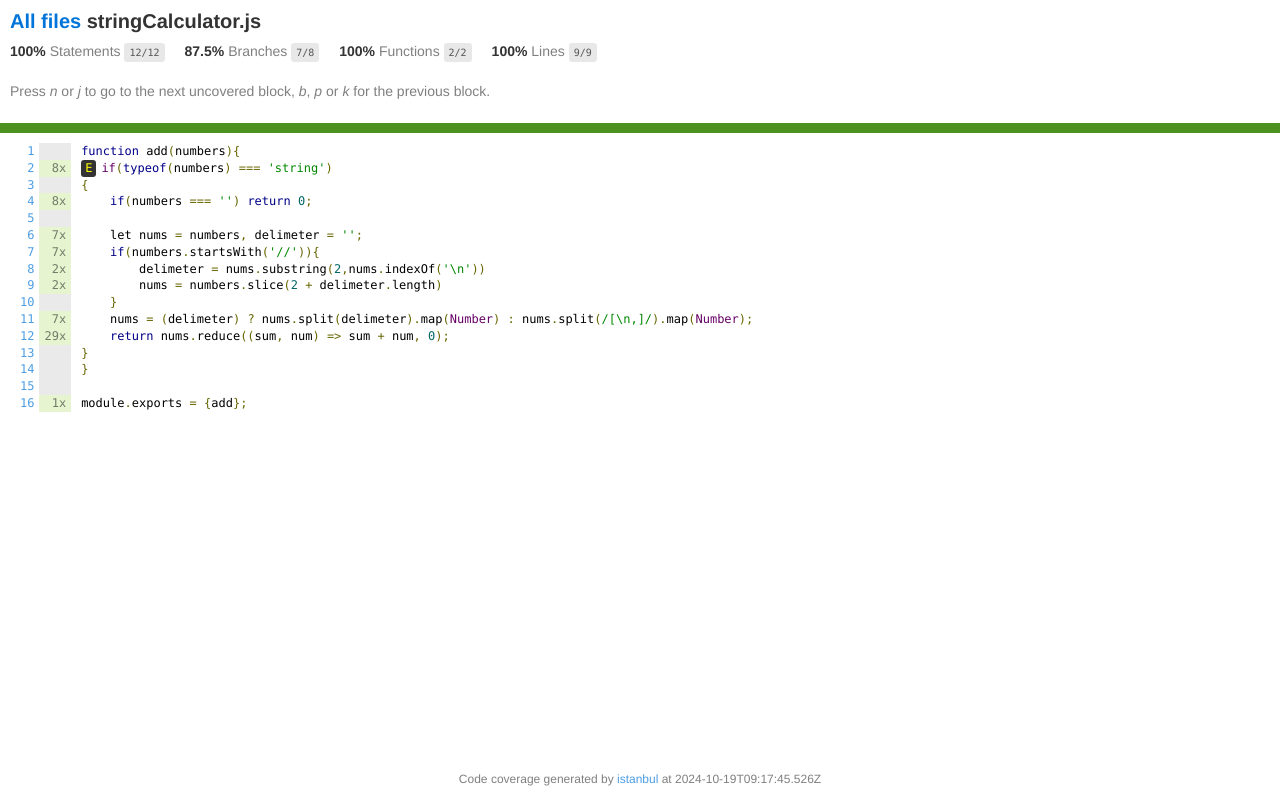
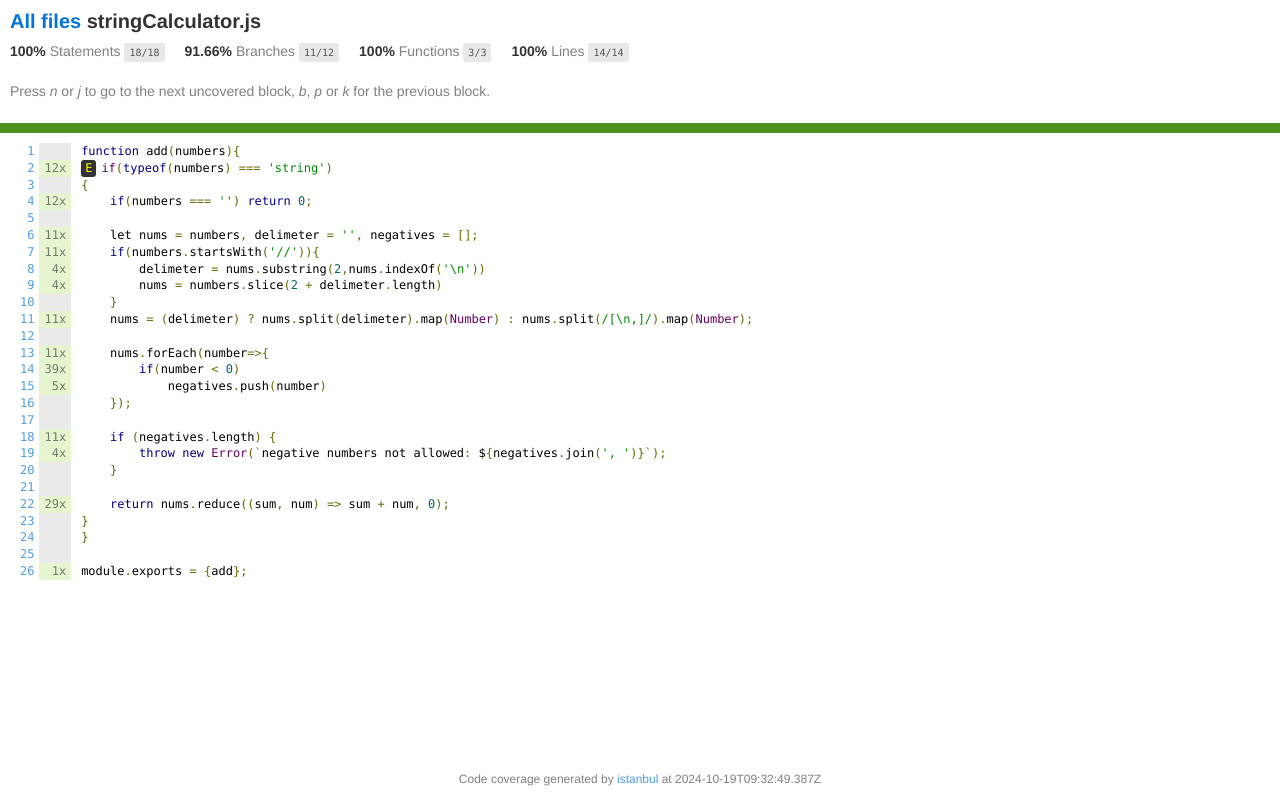
Before and after one commit to eshaansinghparihar/string-calculator-kata, a plain HTML site: page stringCalculator.js.html in a window 1280 px wide. Drawn offline with Linux system fonts and the light colour scheme.

Commit message:
deploy: 46dbd1c0a9758261497a214e7bd8920e2bebf1a3

```diff
--- a/stringCalculator.js.html
+++ b/stringCalculator.js.html
@@ -25,28 +25,28 @@
             <div class='fl pad1y space-right2'>
                 <span class="strong">100% </span>
                 <span class="quiet">Statements</span>
-                <span class='fraction'>12/12</span>
+                <span class='fraction'>18/18</span>
             </div>
 
 
             <div class='fl pad1y space-right2'>
-                <span class="strong">87.5% </span>
+                <span class="strong">91.66% </span>
                 <span class="quiet">Branches</span>
-                <span class='fraction'>7/8</span>
+                <span class='fraction'>11/12</span>
             </div>
 
 
             <div class='fl pad1y space-right2'>
                 <span class="strong">100% </span>
                 <span class="quiet">Functions</span>
-                <span class='fraction'>2/2</span>
+                <span class='fraction'>3/3</span>
             </div>
 
 
             <div class='fl pad1y space-right2'>
                 <span class="strong">100% </span>
                 <span class="quiet">Lines</span>
-                <span class='fraction'>9/9</span>
+                <span class='fraction'>14/14</span>
             </div>
 
 
@@ -78,17 +78,37 @@
 <a name='L13'></a><a href='#L13'>13</a>
 <a name='L14'></a><a href='#L14'>14</a>
 <a name='L15'></a><a href='#L15'>15</a>
-<a name='L16'></a><a href='#L16'>16</a></td><td class="line-coverage quiet"><span class="cline-any cline-neutral">&nbsp;</span>
-<span class="cline-any cline-yes">8x</span>
+<a name='L16'></a><a href='#L16'>16</a>
+<a name='L17'></a><a href='#L17'>17</a>
+<a name='L18'></a><a href='#L18'>18</a>
+<a name='L19'></a><a href='#L19'>19</a>
+<a name='L20'></a><a href='#L20'>20</a>
+<a name='L21'></a><a href='#L21'>21</a>
+<a name='L22'></a><a href='#L22'>22</a>
+<a name='L23'></a><a href='#L23'>23</a>
+<a name='L24'></a><a href='#L24'>24</a>
+<a name='L25'></a><a href='#L25'>25</a>
+<a name='L26'></a><a href='#L26'>26</a></td><td class="line-coverage quiet"><span class="cline-any cline-neutral">&nbsp;</span>
+<span class="cline-any cline-yes">12x</span>
 <span class="cline-any cline-neutral">&nbsp;</span>
-<span class="cline-any cline-yes">8x</span>
+<span class="cline-any cline-yes">12x</span>
 <span class="cline-any cline-neutral">&nbsp;</span>
-<span class="cline-any cline-yes">7x</span>
-<span class="cline-any cline-yes">7x</span>
-<span class="cline-any cline-yes">2x</span>
-<span class="cline-any cline-yes">2x</span>
+<span class="cline-any cline-yes">11x</span>
+<span class="cline-any cline-yes">11x</span>
+<span class="cline-any cline-yes">4x</span>
+<span class="cline-any cline-yes">4x</span>
 <span class="cline-any cline-neutral">&nbsp;</span>
-<span class="cline-any cline-yes">7x</span>
+<span class="cline-any cline-yes">11x</span>
+<span class="cline-any cline-neutral">&nbsp;</span>
+<span class="cline-any cline-yes">11x</span>
+<span class="cline-any cline-yes">39x</span>
+<span class="cline-any cline-yes">5x</span>
+<span class="cline-any cline-neutral">&nbsp;</span>
+<span class="cline-any cline-neutral">&nbsp;</span>
+<span class="cline-any cline-yes">11x</span>
+<span class="cline-any cline-yes">4x</span>
+<span class="cline-any cline-neutral">&nbsp;</span>
+<span class="cline-any cline-neutral">&nbsp;</span>
 <span class="cline-any cline-yes">29x</span>
 <span class="cline-any cline-neutral">&nbsp;</span>
 <span class="cline-any cline-neutral">&nbsp;</span>
@@ -98,12 +118,22 @@
 {
     if(numbers === '') return 0;
 &nbsp;
-    let nums = numbers, delimeter = '';
+    let nums = numbers, delimeter = '', negatives = [];
     if(numbers.startsWith('//')){
         delimeter = nums.substring(2,nums.indexOf('\n'))
         nums = numbers.slice(2 + delimeter.length)
     }
     nums = (delimeter) ? nums.split(delimeter).map(Number) : nums.split(/[\n,]/).map(Number);
+
+    nums.forEach(number=&gt;{
+        if(number &lt; 0)
+            negatives.push(number)
+    });
+&nbsp;
+    if (negatives.length) {
+        throw new Error(`negative numbers not allowed: ${negatives.join(', ')}`);
+    }
+&nbsp;
     return nums.reduce((sum, num) =&gt; sum + num, 0);
 }
 }
@@ -115,7 +145,7 @@ module.exports = {add};</pre></td></tr></table></pre>
             <div class='footer quiet pad2 space-top1 center small'>
                 Code coverage generated by
                 <a href="https://istanbul.js.org/" target="_blank" rel="noopener noreferrer">istanbul</a>
-                at 2024-10-19T09:17:45.526Z
+                at 2024-10-19T09:32:49.387Z
             </div>
         <script src="prettify.js"></script>
         <script>
```
Also changed, not shown: index.html (+11 -11 lines).
